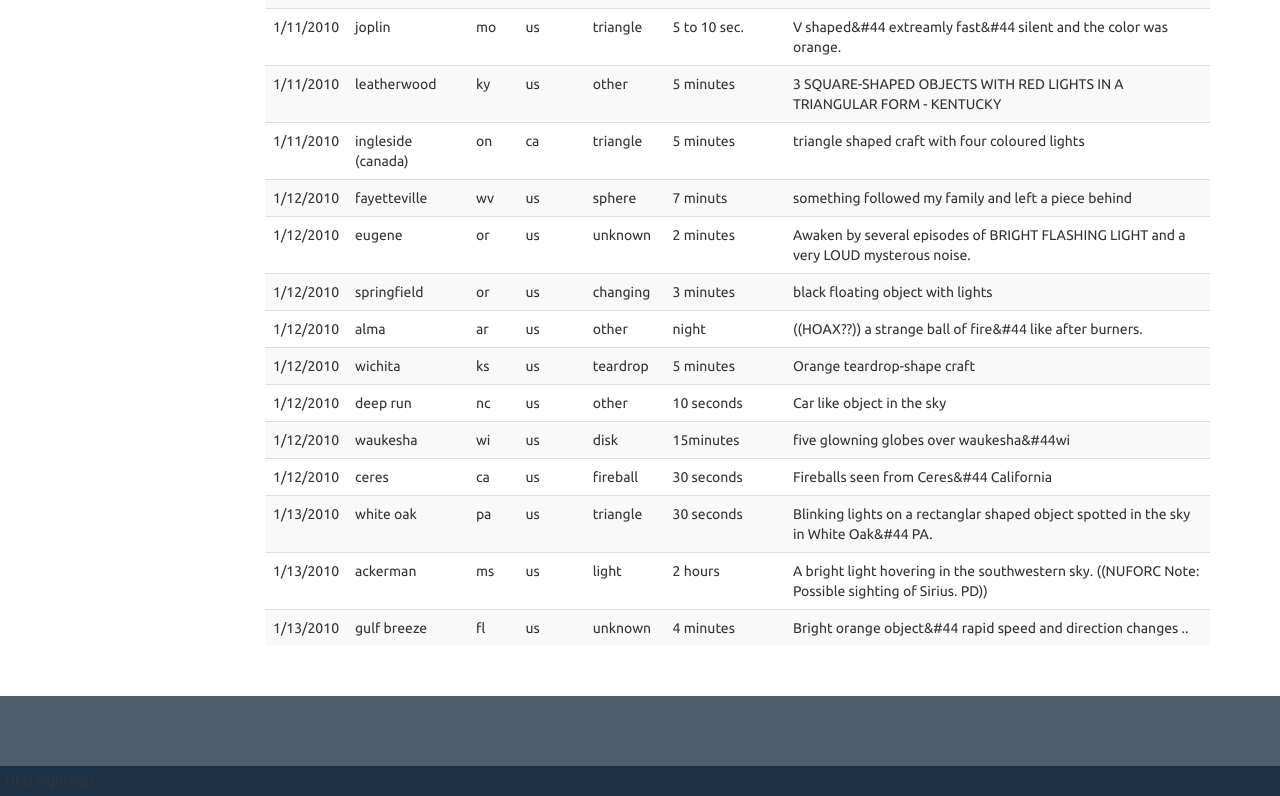
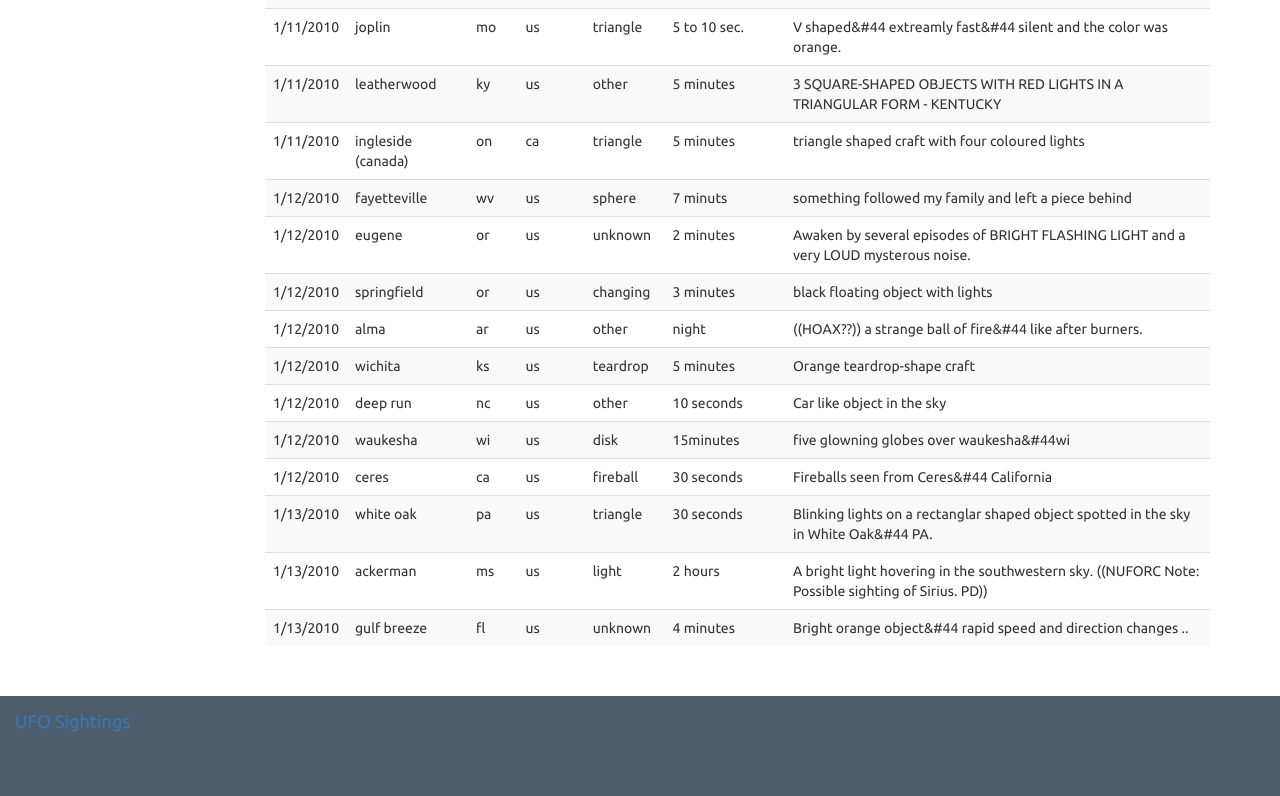
Before and after one commit to karthikeyansri/alien_visits, a plain HTML site: page index.html in a window 1280 px wide. Shown: the part 5680-6476 px from the top of the page. Drawn offline with nearby package versions, Linux system fonts and the light colour scheme.

```diff
--- a/index.html
+++ b/index.html
@@ -89,7 +89,9 @@
       </div>
     </div>
     <footer class="footer">
-      <span class="bottom">UFO Sightings</span>
+      <div>
+          <a class="navbar-brand" href="index.html">UFO Sightings</a>
+      </div>
     </footer>
   </div>
   <script src="https://cdnjs.cloudflare.com/ajax/libs/d3/4.11.0/d3.js"></script>
```
